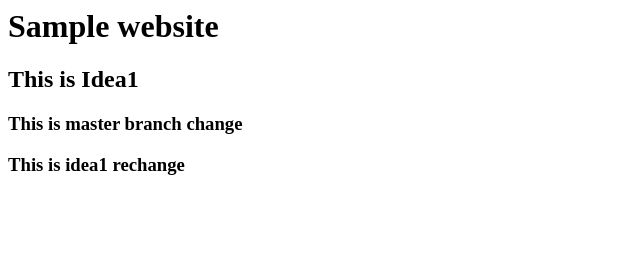
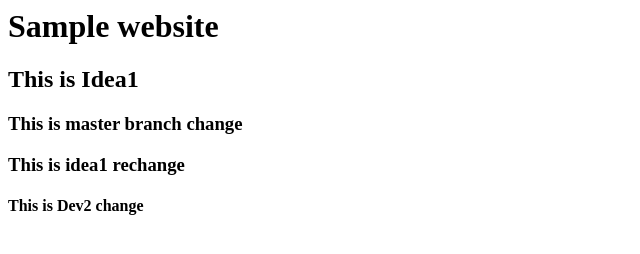
Before and after one commit to pskselvam/dev-server, a plain HTML site: page index.html in a window 1280 px wide. Shown: the whole page, without its empty margins (0-640 px from the left). Drawn offline with Linux system fonts and the light colour scheme.

Commit message:
dev2 change

```diff
--- a/index.html
+++ b/index.html
@@ -2,3 +2,4 @@
 <h2>This is Idea1</h2>
 <h3>This is master branch change</h3>
 <h3>This is idea1 rechange</h3>
+<h4>This is Dev2 change</h4>
```
